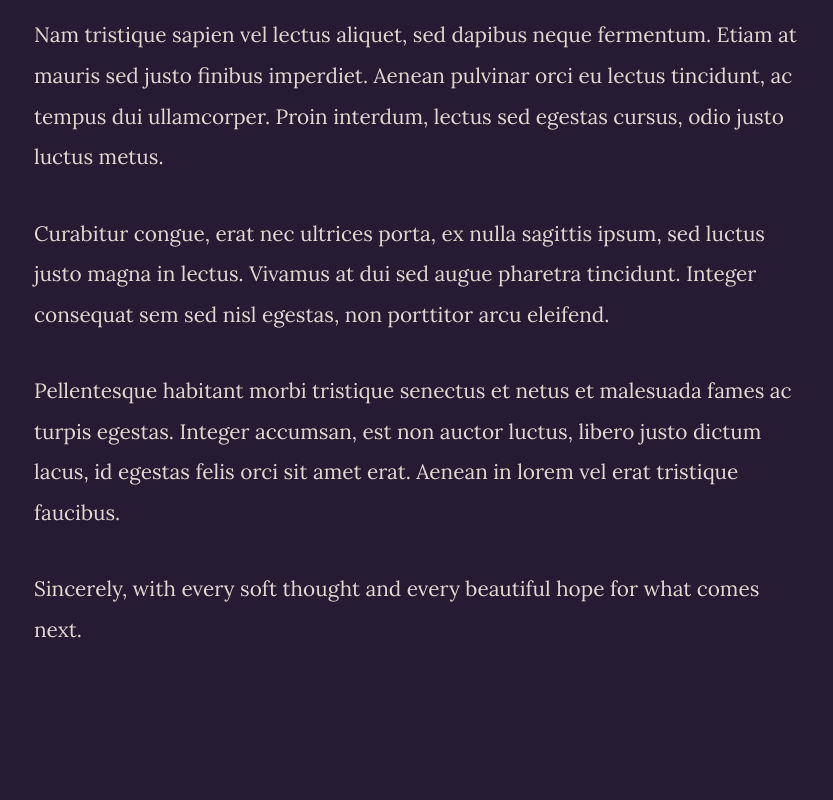
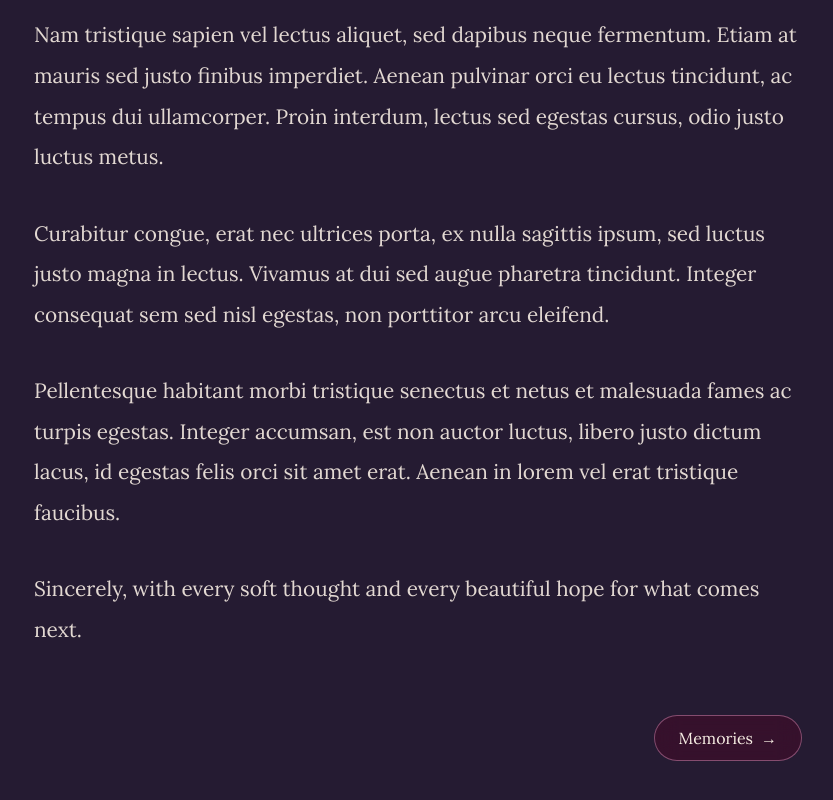
Before and after one commit to dummy3ye/orpabirthday, a Next.js app: page /letter in a window 1280 px wide. Shown: the part 1776-2576 px from the top of the page, without its empty margins (222-1055 px from the left). Before the commit the page ends 2555 px from the top, so only its background shows below. Built offline with nearby package versions, Linux system fonts and the light colour scheme.

Commit message:
fix(flow): set letter before photos-1 in flow order

```diff
--- a/app/letter/page.tsx
+++ b/app/letter/page.tsx
@@ -1,6 +1,7 @@
 "use client";
 
 import { motion, useMotionValue, useReducedMotion, useScroll, useSpring, useTransform, useVelocity } from "framer-motion";
+import Link from "next/link";
 import { useEffect, useMemo } from "react";
 
 // Replace the text in LETTER with the real letter. Each item becomes one paragraph.
@@ -377,6 +378,15 @@ export default function LetterPage() {
             <p key={index}>{paragraph}</p>
           ))}
         </div>
+
+        <div className="mt-16 flex justify-end">
+          <Link
+            href="/photos-1"
+            className="inline-flex items-center gap-2 rounded-full border border-pink-300/40 bg-pink-950/40 px-6 py-2.5 font-body text-base font-medium text-[#f7ede3] backdrop-blur-md transition hover:-translate-y-0.5 hover:border-pink-300 hover:bg-pink-900/60 focus-visible:outline-2 focus-visible:outline-[#f7ede3]"
+          >
+            Memories <span aria-hidden="true">→</span>
+          </Link>
+        </div>
       </article>
     </main>
   );
--- a/app/photos-1/page.tsx
+++ b/app/photos-1/page.tsx
@@ -424,13 +424,13 @@ export default function PhotosOnePage() {
         </section>
       </div>
 
-      {/* Floating "Next →" Button */}
+      {/* Floating "Back to Letter" Button */}
       <div className="fixed bottom-6 right-6 z-40">
         <Link
           href="/letter"
           className="inline-flex items-center gap-2 rounded-full border border-amber-900/60 bg-[#2e1d15]/95 px-6 py-2.5 font-handwriting text-2xl font-bold tracking-wide text-amber-100 shadow-[0_12px_30px_rgba(0,0,0,0.8),inset_0_1px_1px_rgba(255,255,255,0.2)] backdrop-blur-md transition hover:-translate-y-0.5 hover:border-amber-600 hover:bg-[#3c251b] hover:text-white focus-visible:outline-2 focus-visible:outline-offset-4 focus-visible:outline-amber-200"
         >
-          Next <span aria-hidden="true">→</span>
+          <span aria-hidden="true">←</span> Letter
         </Link>
       </div>
 
--- a/lib/flow.ts
+++ b/lib/flow.ts
@@ -1,3 +1,3 @@
 export const nextRoute = "/cakewithorpa";
 
-export const cakeNextRoute = "/photos-1";
+export const cakeNextRoute = "/letter";
```
Also changed, not shown: public/665193413_1414208594082685_381381985878585717_n.png (added).
